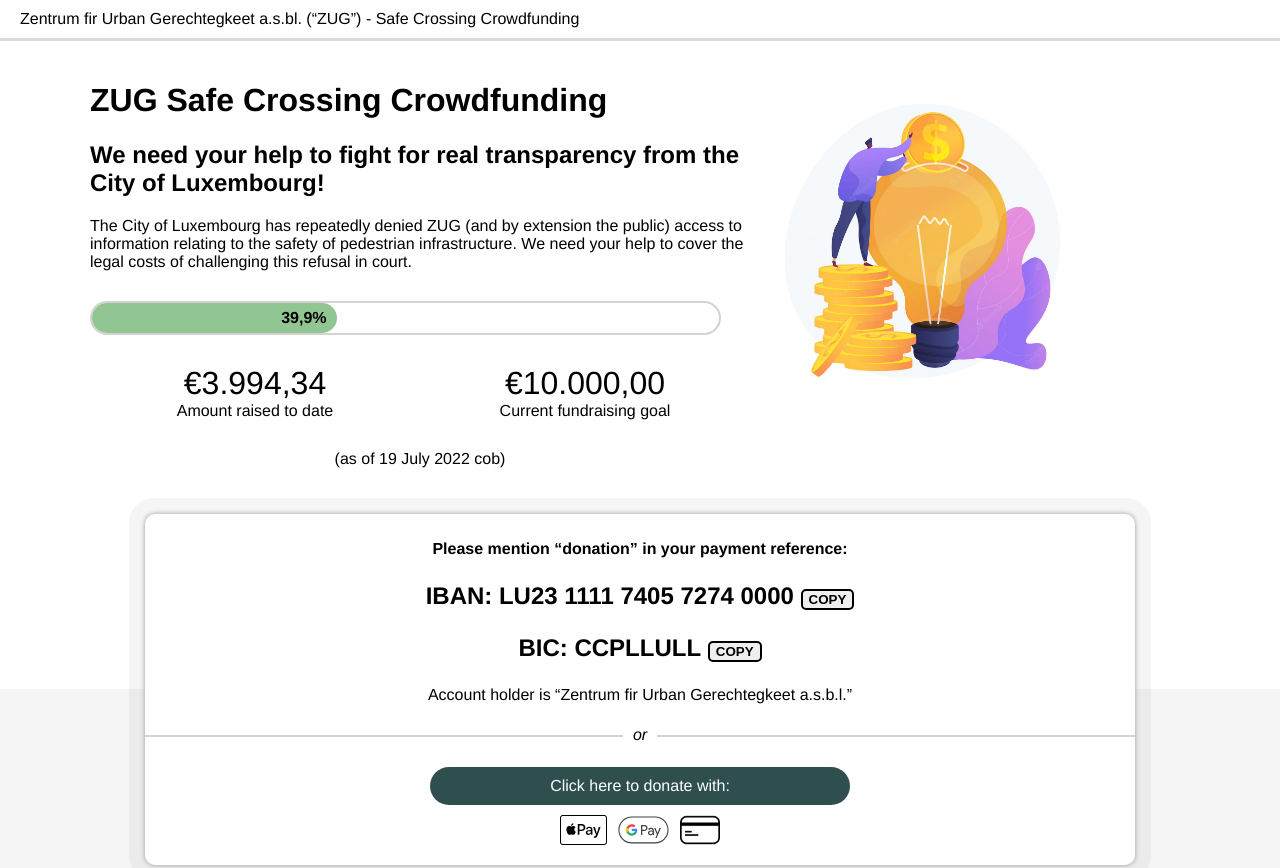
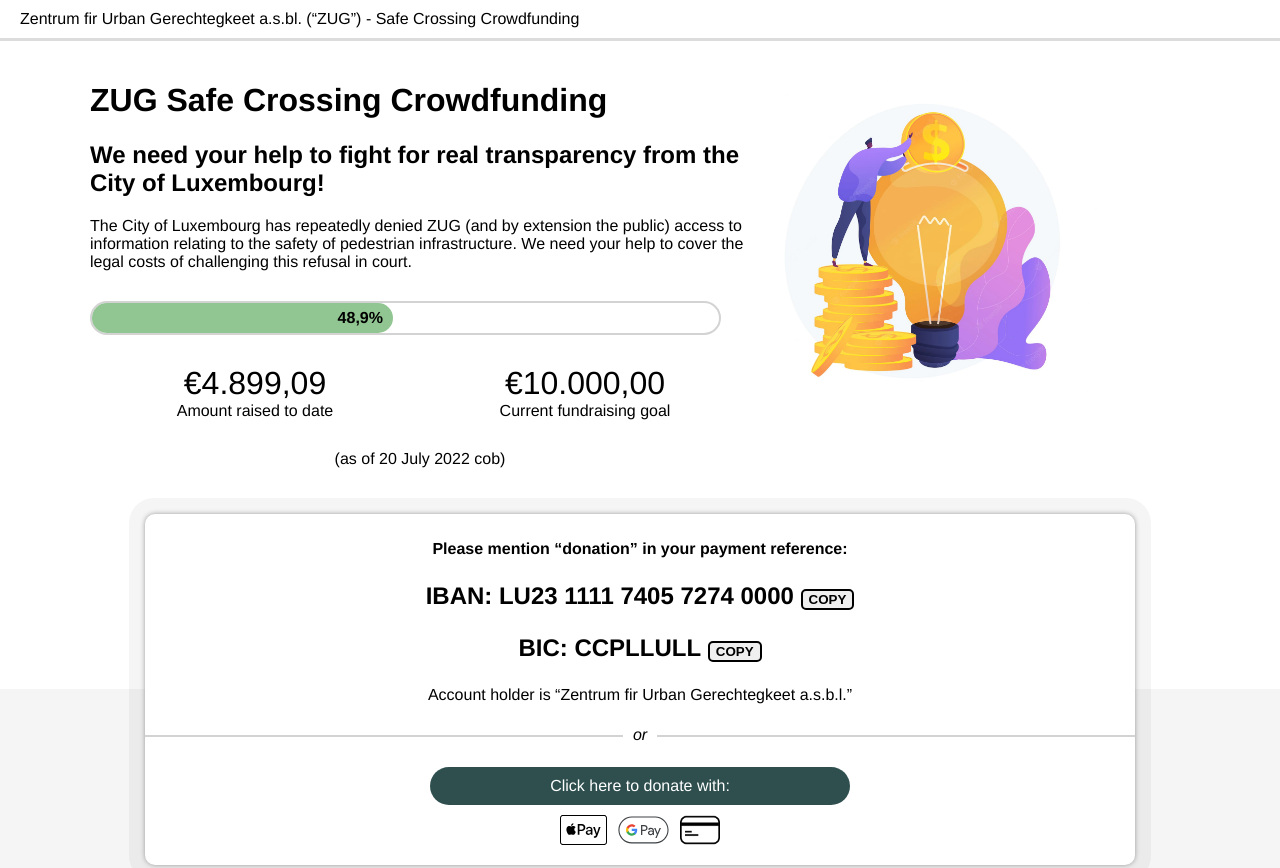
Before and after one commit to fedus/safe_crossing_viewer, a plain HTML site: page crowdfunding.html in a window 1280 px wide. Shown: the top 868 px of the page. Drawn offline with Linux system fonts and the light colour scheme; some packages are replaced by stand-ins of ours; a script that the page names is missing.

Commit message:
feat: update crowdfunding status

```diff
--- a/crowdfunding.html
+++ b/crowdfunding.html
@@ -25,14 +25,14 @@
     <meta property="og:type" content="website" />
     <meta
       property="og:image"
-      content="https://zug.lu/safe-crossing/img/cf_banner_190722.png"
+      content="https://zug.lu/safe-crossing/img/cf_banner_200722.png"
     />
 
     <meta name="twitter:card" content="summary_large_image" />
     <meta name="twitter:site" content="@zug_lu" />
     <meta name="twitter:title" content="ZUG Crowdfunding" />
     <meta name="twitter:description" content="Help ZUG raise funds to cover its legal fees of court proceedings against the City of Luxembourg" />
-    <meta name="twitter:image" content="https://zug.lu/safe-crossing/img/cf_banner_190722.png" />
+    <meta name="twitter:image" content="https://zug.lu/safe-crossing/img/cf_banner_200722.png" />
     <meta name="twitter:image:alt" content="Banner inviting people to donate to our crowdfunding campaign" />
     <meta name="twitter:url" content="https://www.zug.lu/safe-crossing/crowdfunding.html"/>
 
@@ -122,7 +122,7 @@
 
       .progress-bar-inner {
         background-color: #91c591;
-        width: 39%;
+        width: 48%;
         height: 100%;
         border-radius: 0 15px 15px 0;
         display: flex;
@@ -306,12 +306,12 @@
           </p>
           <div class="progress-bar">
             <div class="progress-bar-inner">
-              <div class="progress-bar-label">39,9%</div>
+              <div class="progress-bar-label">48,9%</div>
             </div>
           </div>
           <div class="amount-container">
             <div class="amount-received">
-              <div class="amount-received-number">€3.994,34</div>
+              <div class="amount-received-number">€4.899,09</div>
               <div class="amount-received-label">Amount raised to date</div>
             </div>
             <div class="amount-goal">
@@ -319,7 +319,7 @@
               <div class="amount-goal-label">Current fundraising goal</div>
             </div>
           </div>
-          <p class="center">(as of 19 July 2022 cob)</p>
+          <p class="center">(as of 20 July 2022 cob)</p>
         </div>
         <div class="hero-right">
           <img class="hero-right-image" src="img/crowdfunding.webp" alt="Person putting money in a lightbulb as if it was a piggy bank"/>
```
Also changed, not shown: img/cf_banner_200722.png (added).
